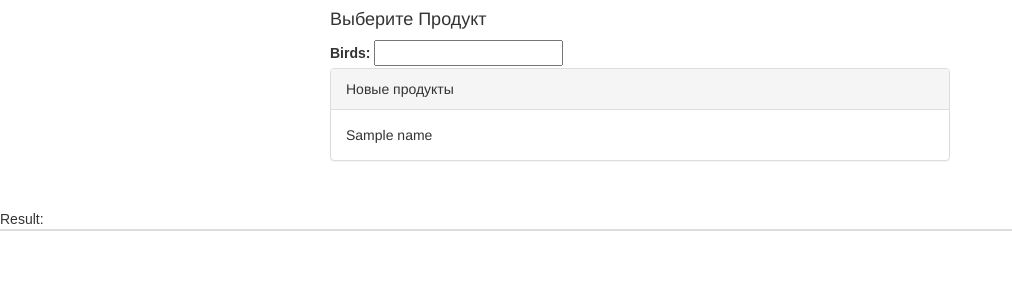
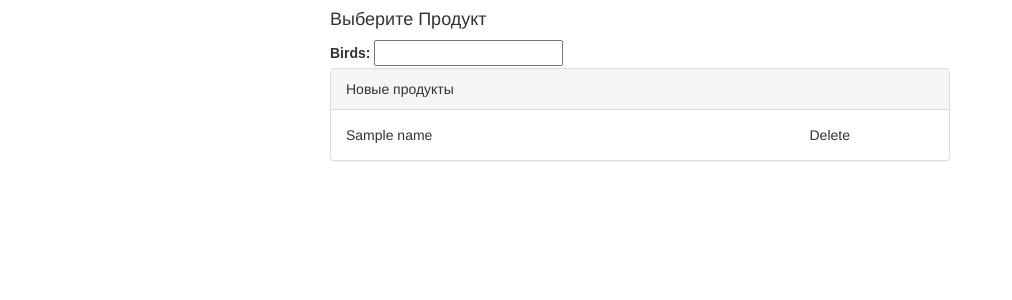
Before and after one commit to despair1/esi_cost_price, a Flask app: page / in a window 1280 px wide. Shown: the top 300 px of the page, without its empty margins (0-1012 px from the left). Run offline with Flask 2, Linux system fonts and the light colour scheme; tables that the repository leaves empty hold one stand-in row (values such as "Sample post"); some libraries are stand-ins or nearby versions.

Commit message:
delete blank product on client
Signed-off-by: despair1 <eveguide0@gmail.com>

```diff
--- a/main.py
+++ b/main.py
@@ -16,6 +16,13 @@ def product_detail():
     f = request.form.get("product_id")
     print(f, "under construction")
     return f + " under construction"
+
+
+@app.route("/delete_blank.json")
+def delete_blank():
+    product_id = request.args.get("product_id")
+    print(product_id)
+    return jsonify([])
 
 
 @app.route("/item_names.json")
--- a/static/js/main.js
+++ b/static/js/main.js
@@ -1,3 +1,14 @@
+function delete_blank(product_id){
+        $.getJSON("delete_blank.json", {
+            product_id : product_id
+            }).done(function() {
+                $(this).parent().remove()
+                var a = "[data-product-id-row='" + product_id+"']"
+                $(a).remove()
+                console.log($(this))
+            })
+    }
+
 $(document).ready(  function() {
 
     var item;
@@ -20,6 +31,8 @@ $(document).ready(  function() {
         }
     }
 
+
+
     $( "#birds" ).autocomplete({
       source: "item_names.json",
       minLength: 2,
--- a/templates/main.html
+++ b/templates/main.html
@@ -14,18 +14,24 @@
     <script src="https://code.jquery.com/jquery-1.12.4.js"></script>
     -->
     <script src="https://code.jquery.com/ui/1.12.1/jquery-ui.js"></script>
-    <script  src="{{url_for('static', filename='js/main.js') }}"></script>
+    <script src="{{url_for('static', filename='js/main.js') }}"></script>
     <style>
-    @media (min-width: 1200px) {
 .container{
             max-width: 650px;
 }
+.stripe{}
+.stripe :nth-of-type(2n) :only-child {
+        background: #aaaaaa;
+
+}
+.col-lg-9 {
+ cursor: pointer;
  }
     </style>
 </head>
 <body>
 
-<div class="container"  width="300px">
+<div class="container" width="300px">
     <h4>Выберите Продукт</h4>
     <div class="ui-widget">
         <label for="birds">Birds: </label>
@@ -33,21 +39,24 @@
     </div>
     <div class="panel panel-default">
         <div class="panel-heading">Новые продукты</div>
-        <div class="panel-body" id="log">
+        <div class="panel-body stripe" id="log">
             {% for entry in entries %}
+            <div class="row" data-product-id-row="{{entry.product_id}}">
+                <div class="col-lg-9">
                     <div data-product-id="{{entry.product_id}}"
                          onClick='$("#post_product_id").val($(this).attr("data-product-id"));
-                     document.forms["invisible_form"].submit(); return false;'>{{entry.names.name}}</div>
+                        document.forms["invisible_form"].submit(); return false;'>{{entry.names.name}}
+                    </div>
+                </div>
+                <div class="col-lg-2" onclick="delete_blank({{entry.product_id}})">
+                    Delete
+                </div>
+            </div>
             {% endfor %}
         </div>
     </div>
 </div>
 
-
-<div class="ui-widget" style="margin-top:2em; font-family:Arial">
-  Result:
-  <div id="log"  class="ui-widget-content"></div>
-</div>
 <form id="invisible_form" action="/product_detail.html" method="post" target="_blank">
     <input id="post_product_id" name="product_id" type="hidden" value="default">
 </form>
```
Lines whose indentation alone changed are shown as unchanged.
